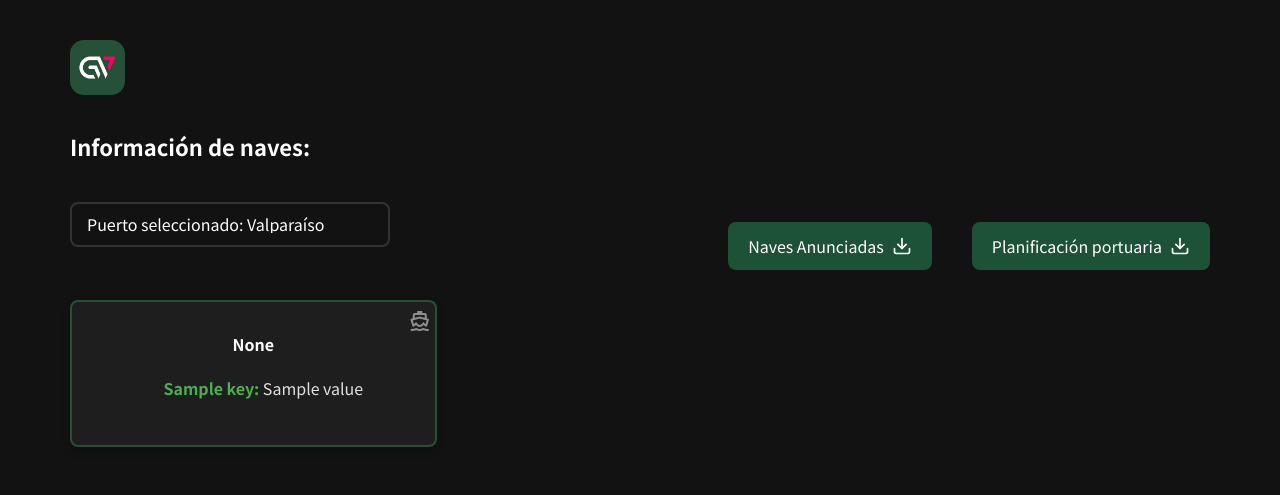
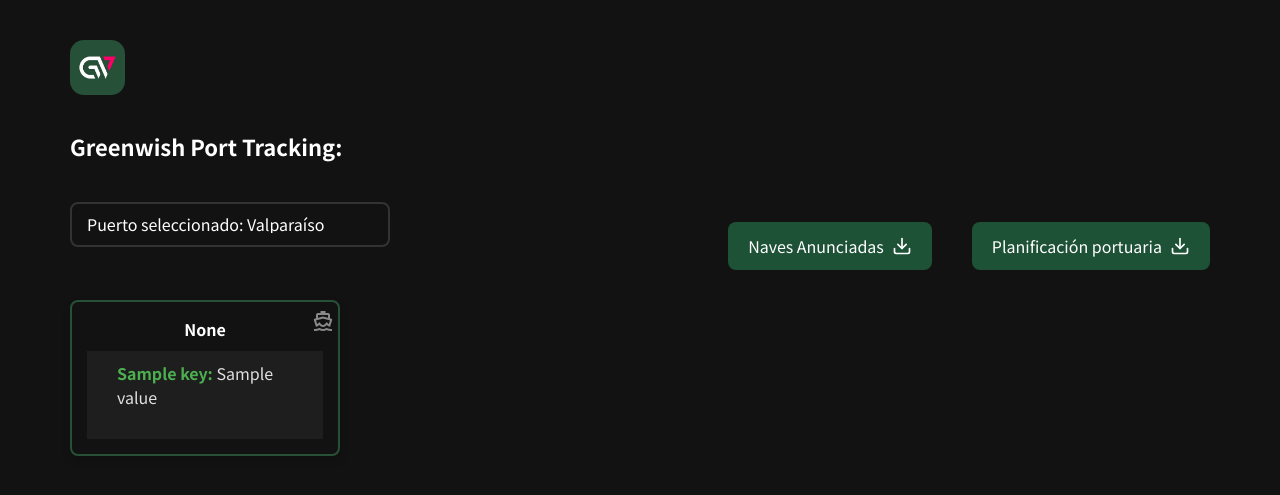
Before and after one commit to sebaqqq/Greenwish-Railway, a Django app: template info/templates/info/index.html in a window 1280 px wide. Shown: the top 495 px of the page. Run offline with Django 5.2, Linux system fonts and the light colour scheme; the template is opened without the code that fills it: most values are stand-ins (such as "Sample title", 1, 10 or a date in 2020); data that the repository does not hold is empty.

Commit message:
Loading funcionando, probando el estilo si cambia..  solo falta le login

```diff
--- a/info/static/css/index.css
+++ b/info/static/css/index.css
@@ -165,7 +165,7 @@ button:hover {
 
 .card-container {
   display: grid;
-  grid-template-columns: repeat(auto-fill, minmax(300px, 1fr));
+  grid-template-columns: repeat(auto-fill, minmax(260px, 1fr));
   gap: 20px;
   padding: 0px 10px 10px 10px;
 }
@@ -178,7 +178,7 @@ button:hover {
   text-align: center;
 }
 
-.card {
+/* .card {
   background-color: #1e1e1e;
   border: 2px solid #275037;
   color: white;
@@ -192,6 +192,21 @@ button:hover {
   transition: transform 0.3s ease;
   position: relative;
   padding-top: 30px;
+} */
+
+.card {
+  background-color: transparent;
+  border: 2px solid #275037;
+  color: white;
+  border-radius: 8px;
+  padding: 15px;
+  display: flex;
+  flex-direction: column;
+  justify-content: flex-start;
+  align-items: stretch;
+  box-shadow: 0 4px 8px rgba(0, 0, 0, 0.2);
+  transition: transform 0.3s ease;
+  position: relative;
 }
 
 .card:hover {
--- a/info/templates/info/index.html
+++ b/info/templates/info/index.html
@@ -27,7 +27,7 @@
     <div class="container">
       <header>
         <img src="{% static 'images/logo.jpg' %}" alt="Greenwish Port Tracking" class="img-logo" />
-        <h2 class="titlePuerto">Información de naves:</h2>
+        <h2 class="titlePuerto">Greenwish Port Tracking:</h2>
       </header>
 
       <div id="update-notification" style="display:none; background:transparent; padding:10px; border: 2px solid #275037; margin-top:10px; border-radius: 20px; margin-bottom: 40px;"></div>
@@ -141,6 +141,7 @@
         }, 3000);
       });
 
+
       function checkUpdates() {
         var puerto = "{{ puerto }}";
         fetch("{% url 'check_updates' %}?puerto=" + encodeURIComponent(puerto))
--- a/info/views.py
+++ b/info/views.py
@@ -68,7 +68,7 @@ def datos_valparaiso(url):
                 "Nombre Nave": nombre_nave,
                 "Fecha": fecha[fila_idx],
                 "Hora": hora,
-                "Posición": posicion,
+                # "Posición": posicion,
                 "Sitio": sitios[columna_idx - 1] if columna_idx - 1 < len(sitios) else "Sin Sitio"
             })
 
@@ -113,7 +113,7 @@ def datos_san_antonio(url):
             "Upgrade-Insecure-Requests": "1"
         }
 
-        response = requests.get(url, headers=headers, verify=False, timeout=15)
+        response = requests.get(url, headers=headers, verify=False, timeout=16)
         response.raise_for_status()
 
         soup = BeautifulSoup(response.text, 'html.parser')
@@ -313,7 +313,7 @@ def datos_san_antonio_anunciadas(url):
             "Upgrade-Insecure-Requests": "1"
         }
 
-        response = requests.get(url, headers=headers, verify=False, timeout=14)
+        response = requests.get(url, headers=headers, verify=False, timeout=15)
         response.raise_for_status()
 
         soup = BeautifulSoup(response.text, 'html.parser')
```
